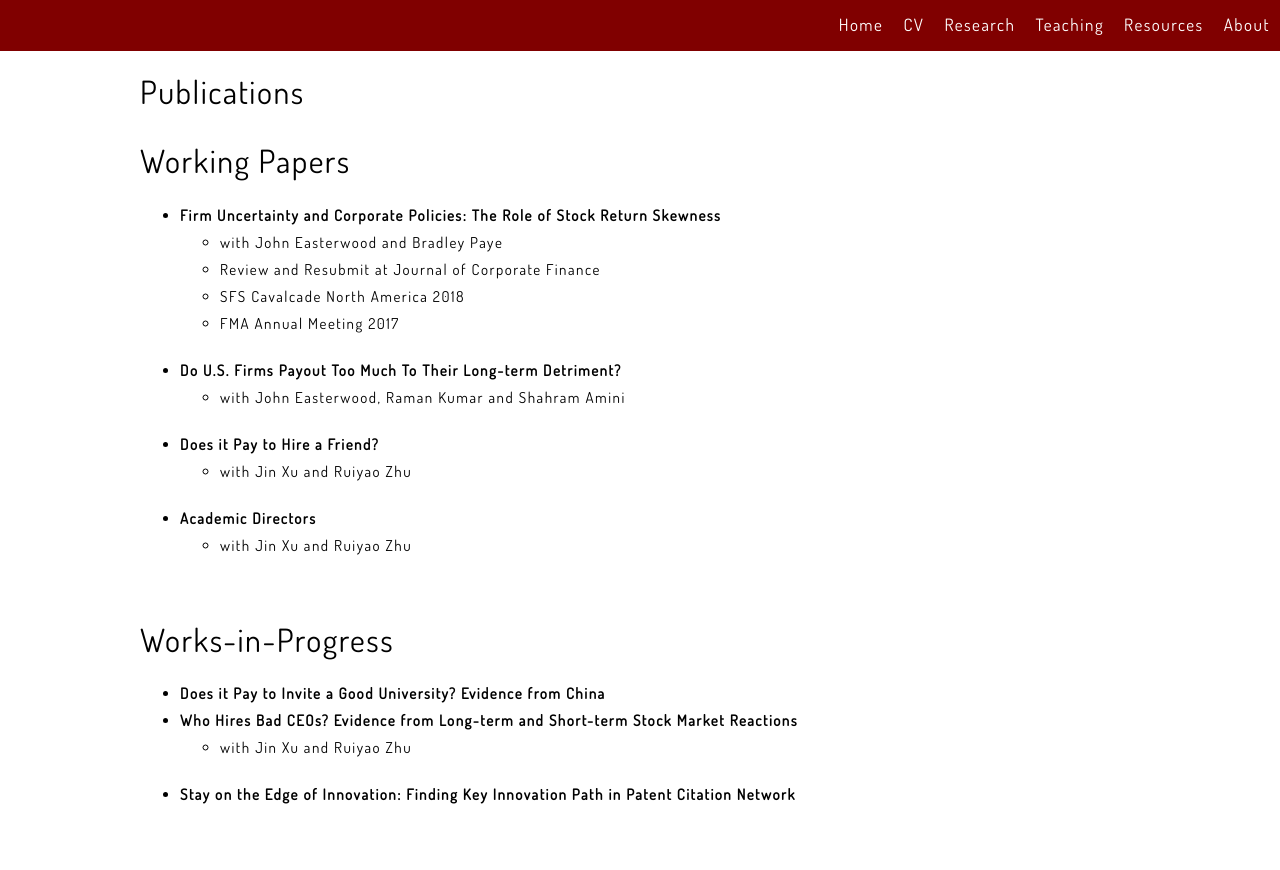
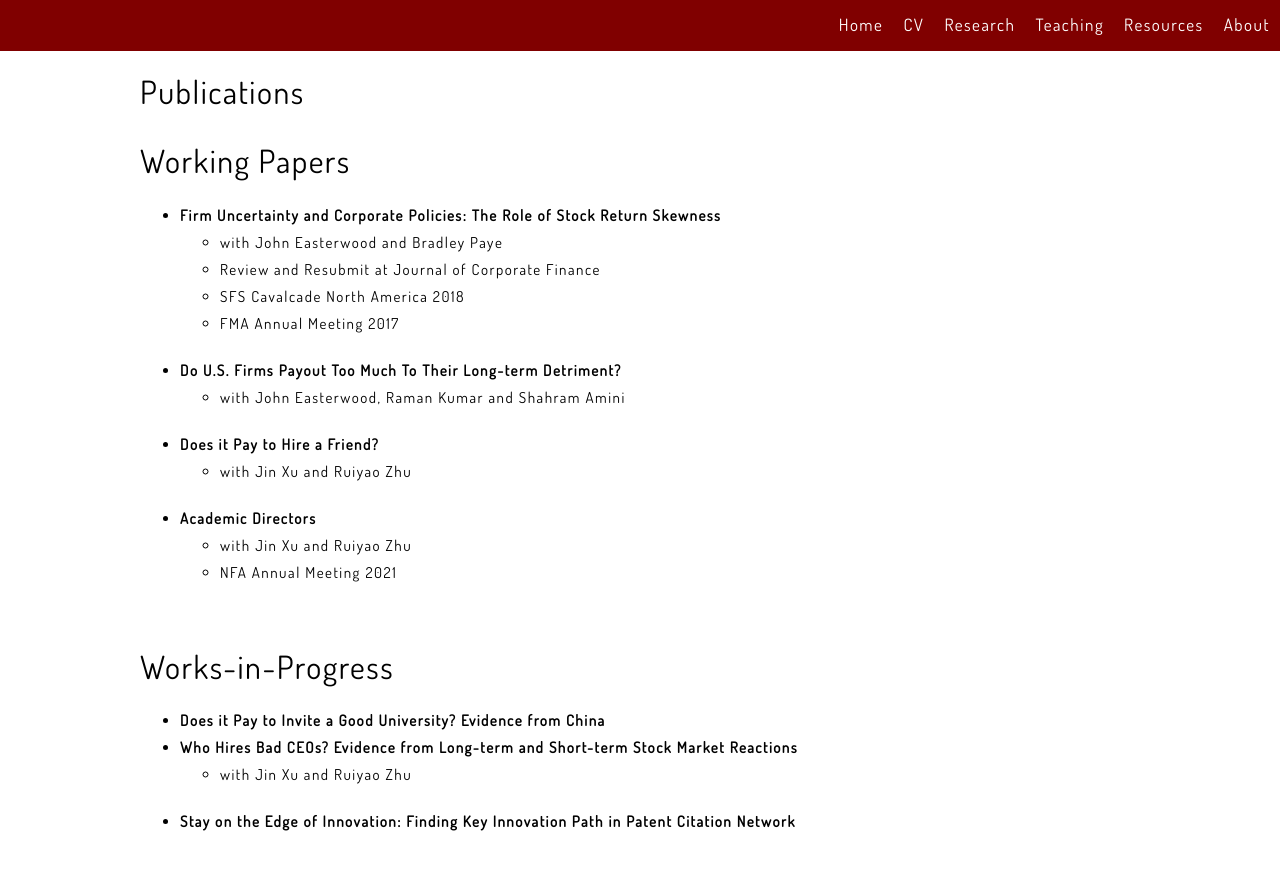
Before and after one commit to xieyutongcn/xieyutongcn.github.io, a Jekyll site: the page built from Research.html, in a window 1280 px wide. Shown: the top 870 px of the page. Built offline with Jekyll 4.4.1, drawn with Linux system fonts in a browser that asks for light colours.

Commit message:
Update Research.html

```diff
--- a/Research.html
+++ b/Research.html
@@ -25,6 +25,7 @@ layout: default
             <li><strong>Academic Directors</strong></li>
             <ul>
                 <li>with Jin Xu and Ruiyao Zhu</li>
+                <li>NFA Annual Meeting 2021</li>
             </ul>
         </ul>
         <h1>Works-in-Progress</h1>
```
